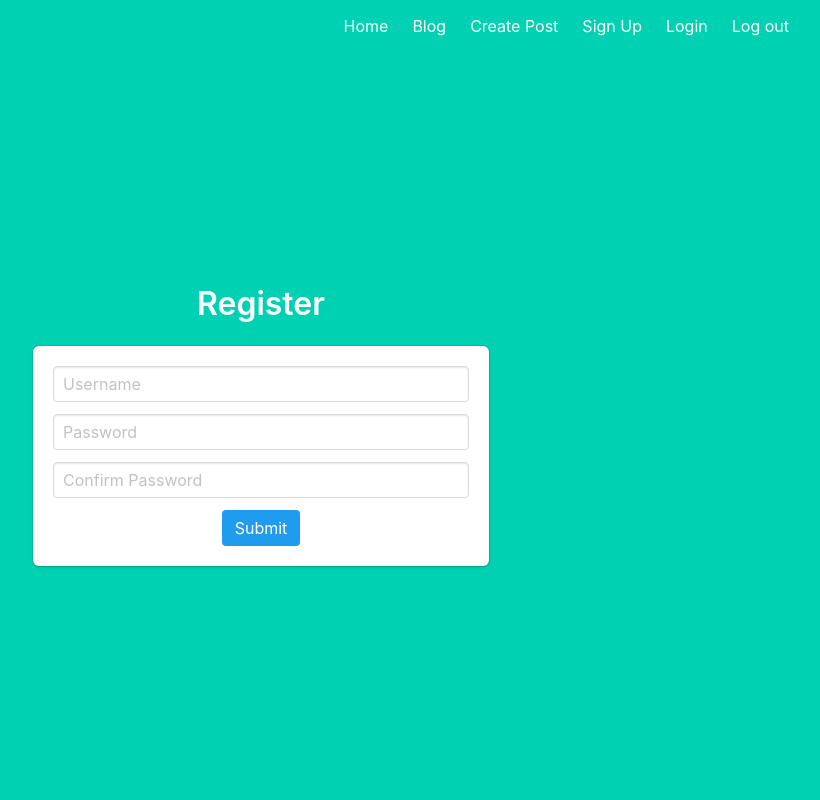
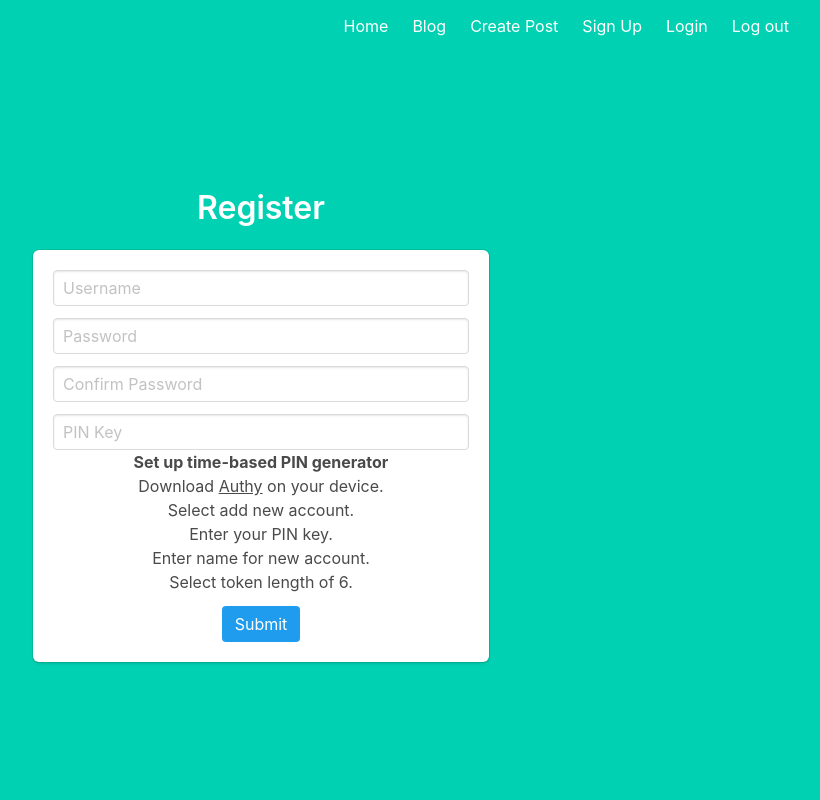
Before and after one commit to rufuste/csc2031blog, a Flask app: template templates/register.html in a window 1280 px wide. Shown: the whole page, without its empty margins (427-1247 px from the left). Run offline with Flask 2, Linux system fonts and the light colour scheme; the template is opened without the code that fills it: values that come from a table or form of the project are taken from there, others are empty; parts of the project's set-up code (start-up, migrations or seed data) failed here and were passed over; some libraries are stand-ins or nearby versions.

Commit message:
Add MFA Basics

```diff
--- a/models.py
+++ b/models.py
@@ -22,6 +22,7 @@ class User(db.Model, UserMixin):
 
     # crypto key for user's posts
     postkey = db.Column(db.BLOB)
+    pinkey = db.Column(db.String(100), nullable=False)
 
     registered_on = db.Column(db.DateTime, nullable=False)
     last_logged_in = db.Column(db.DateTime, nullable=True)
@@ -29,10 +30,11 @@ class User(db.Model, UserMixin):
 
     blogs = db.relationship('Post')
 
-    def __init__(self, username, password):
+    def __init__(self, username, password, pinkey):
         self.username = username
         self.password = generate_password_hash(password)
         self.postkey = base64.urlsafe_b64encode(scrypt(password, str(get_random_bytes(32)), 32, N=2 ** 14, r=8, p=1))
+        self.pinkey = pinkey
 
         self.registered_on = datetime.now()
         self.last_logged_in = None
@@ -66,6 +68,6 @@ class Post(db.Model):
 def init_db():
     db.drop_all()
     db.create_all()
-    new_user = User(username='user1@test.com', password='mysecretpassword')
+    new_user = User(username='user1@test.com', password='mysecretpassword', pinkey='BFB5S34STBLZCOB22K6PPYDCMZMH46OJ')
     db.session.add(new_user)
     db.session.commit()
--- a/templates/register.html
+++ b/templates/register.html
@@ -40,6 +40,24 @@
                         {% endfor %}
                     </div>
                 </div>
+            <div class="field">
+                    <div class="control">
+                        {{ form.pinkey(class="input", placeholder="PIN Key") }}
+                        {% for error in form.pinkey.errors %}
+                            {{ error }}
+                        {% endfor %}
+                    </div>
+                    <div>
+                        <p><b>Set up time-based PIN generator</b></p>
+                        <ul>
+                            <li>Download <a href="https://authy.com/download/" target="_blank"><u>Authy</u></a> on your device.</li>
+                            <li>Select add new account.</li>
+                            <li>Enter your PIN key.</li>
+                            <li>Enter name for new account.</li>
+                            <li>Select token length of 6.</li>
+                        </ul>
+                    </div>
+                </div>
                 <div>
                     {{ form.submit(class="button is-info is-centered") }}
                 </div>
--- a/users/forms.py
+++ b/users/forms.py
@@ -16,6 +16,7 @@ class RegisterForm(FlaskForm):
                                          Length(min=8, max=15, message='Password must be between 8 and 15 characters in length.'),
                                          character_check])
     confirm_password = PasswordField(validators=[Required(), EqualTo('password', message='Both password fields must be equal!')])
+    pinkey = StringField(validators=[Required(), character_check, Length(max=32, min=32, message="Length of PIN key must be 32.")])
     submit = SubmitField()
 
     def validate_password(self, password):
```
Also changed, not shown: users/views.py (+7 -3 lines).
